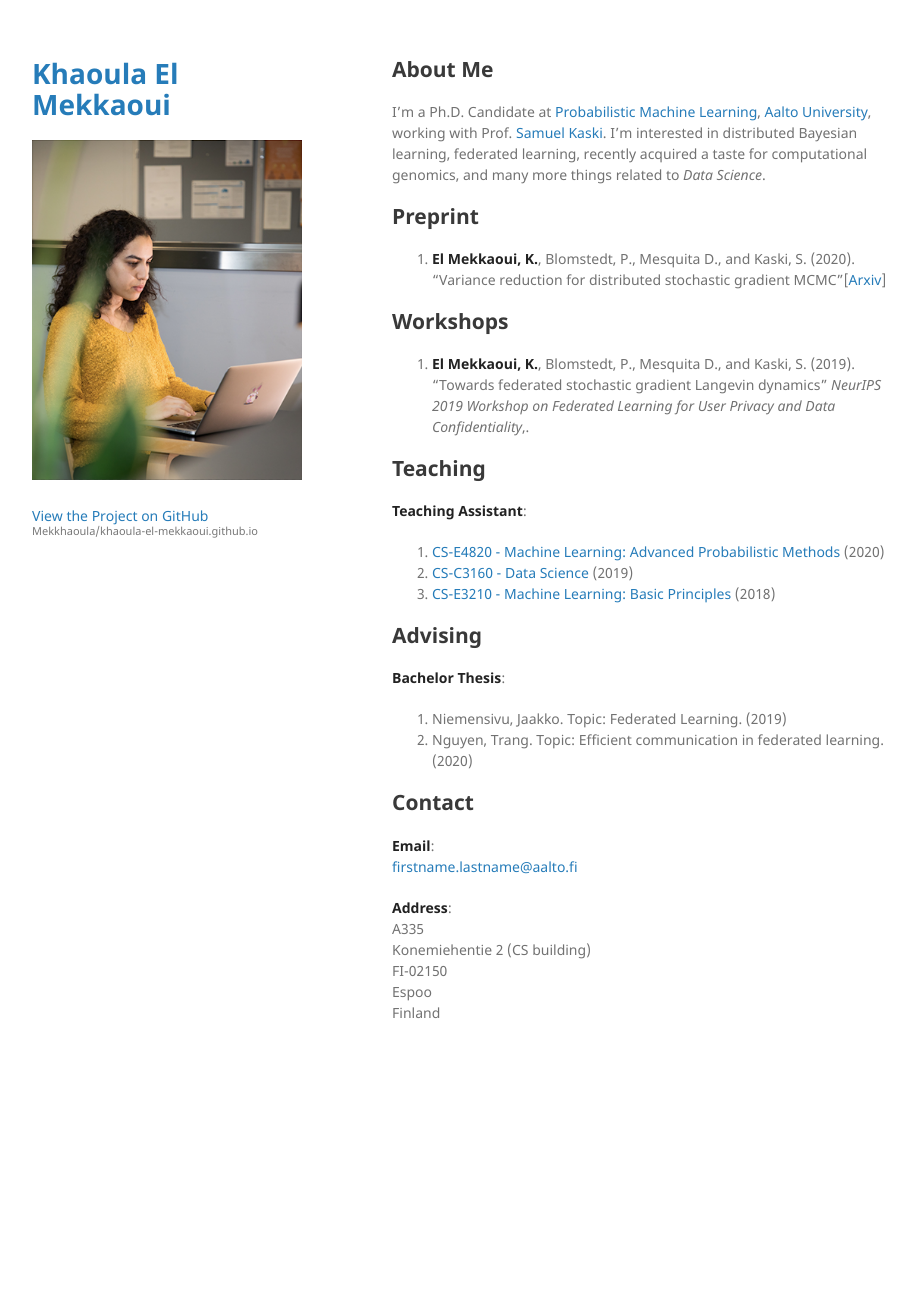
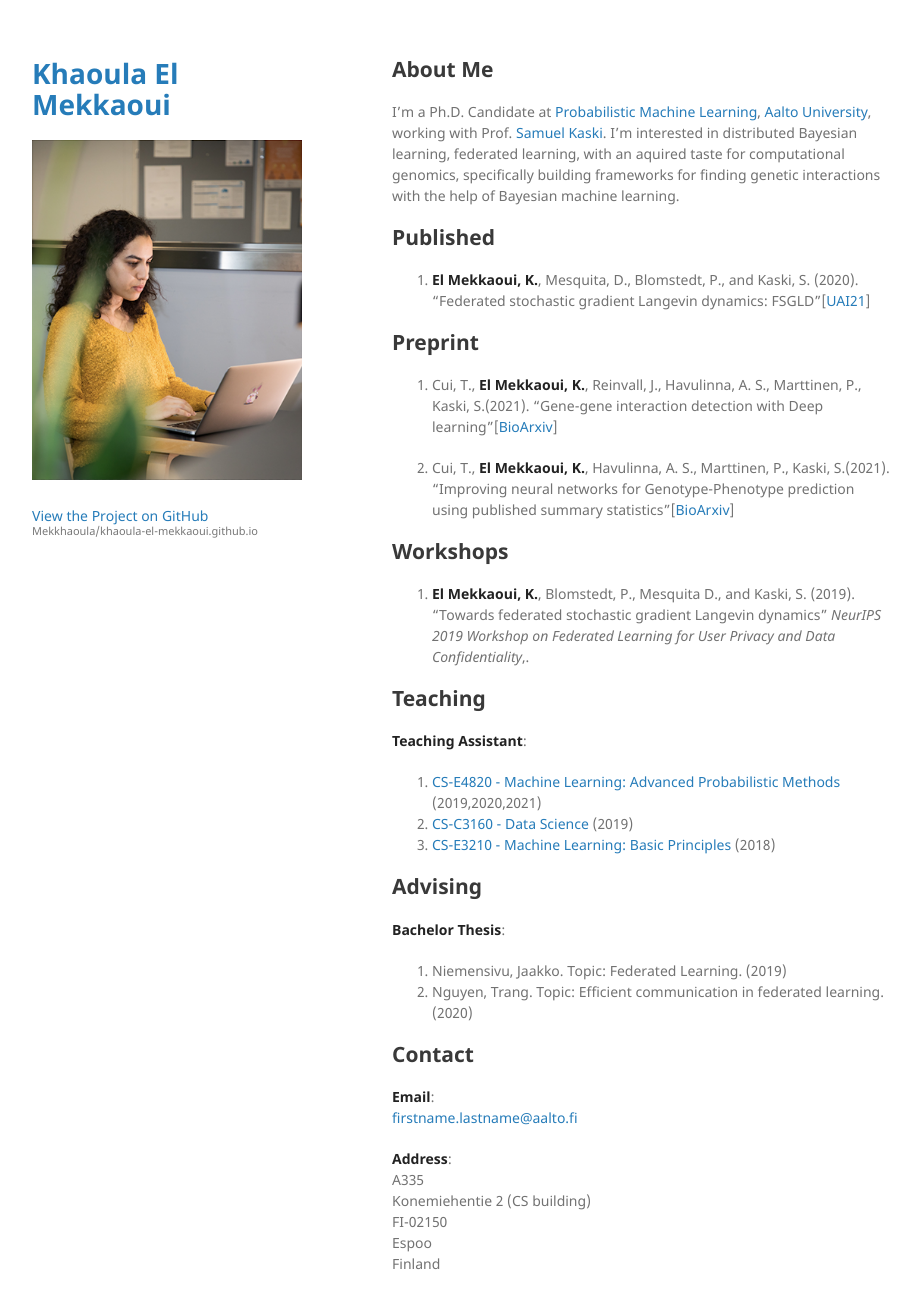
Before and after one commit to Mekkhaoula/khaoula-el-mekkaoui.github.io, a Jekyll site: the page built from index.md, in a window 1280 px wide and 1344 px high. Shown: the top 1309 px of the window, without its empty margins (178-1098 px from the left). Built offline with Jekyll 4.4.1, drawn with Linux system fonts in a browser that asks for light colours; the repository's description, which GitHub fills in, is left out; our own code applies the rules of GitHub Pages for plain Markdown files.

Commit message:
Update index.md
update publications

```diff
--- a/index.md
+++ b/index.md
@@ -3,19 +3,24 @@ layout: default
 ---
 
 ## About Me
- I'm a Ph.D. Candidate at [Probabilistic Machine Learning](https://research.cs.aalto.fi/pml/), [Aalto University](http://www.aalto.fi/en/), working with Prof. [Samuel Kaski](https://people.aalto.fi/samuel.kaski). I'm interested in distributed Bayesian learning, federated learning, recently acquired a taste for computational genomics, and many more things related to _Data Science_.
+ I'm a Ph.D. Candidate at [Probabilistic Machine Learning](https://research.cs.aalto.fi/pml/), [Aalto University](http://www.aalto.fi/en/), working with Prof. [Samuel Kaski](https://people.aalto.fi/samuel.kaski). I'm interested in distributed Bayesian learning, federated learning, with an aquired taste for computational genomics, specifically building frameworks for finding genetic interactions with the help of Bayesian machine learning.
 
 <!-- More about me [here](./more_about_me.html). -->
 
+## Published
+1.  **El Mekkaoui, K.**, Mesquita, D., Blomstedt, P., and Kaski, S. (2020). "Federated stochastic gradient Langevin dynamics: FSGLD"\[[UAI21](https://proceedings.mlr.press/v161/mekkaoui21a.html)\]
+
 ## Preprint
-1.  **El Mekkaoui, K.**, Blomstedt, P., Mesquita D., and Kaski, S. (2020). "Variance reduction for distributed stochastic gradient MCMC"\[[Arxiv](https://arxiv.org/abs/2004.11231)\]
+2.  Cui, T., **El Mekkaoui, K.**, Reinvall, J., Havulinna, A. S., Marttinen, P., Kaski, S.(2021). "Gene-gene interaction detection with Deep learning"\[[BioArxiv](https://www.biorxiv.org/content/10.1101/2021.03.12.435063v1.abstract)\]
+
+3.  Cui, T., **El Mekkaoui, K.**, Havulinna, A. S., Marttinen, P., Kaski, S.(2021). "Improving neural networks for Genotype-Phenotype prediction using published summary statistics"\[[BioArxiv](https://www.biorxiv.org/content/10.1101/2021.11.09.467937v1.abstract)\]
 
 ## Workshops
 1. **El Mekkaoui, K.**, Blomstedt, P., Mesquita D., and Kaski, S. (2019). "Towards federated stochastic gradient Langevin dynamics" _NeurIPS 2019 Workshop on Federated Learning for User Privacy and Data Confidentiality_,.
 
 ## Teaching
 **Teaching Assistant**:
-3. [CS-E4820 - Machine Learning: Advanced Probabilistic Methods](https://mycourses.aalto.fi/course/view.php?id=24365) (2020)
+3. [CS-E4820 - Machine Learning: Advanced Probabilistic Methods](https://mycourses.aalto.fi/course/view.php?id=24365) (2019,2020,2021)
 2. [CS-C3160 - Data Science](https://mycourses.aalto.fi/course/view.php?id=24330) (2019)
 1. [CS-E3210 - Machine Learning: Basic Principles](https://mycourses.aalto.fi/course/view.php?id=20569) (2018)
 
```
